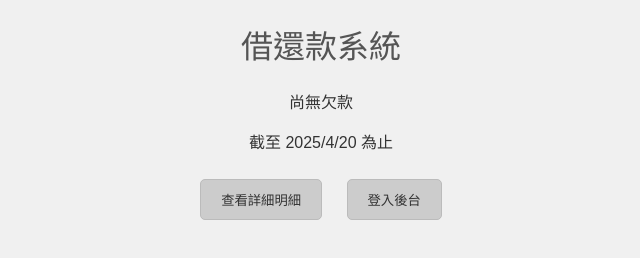
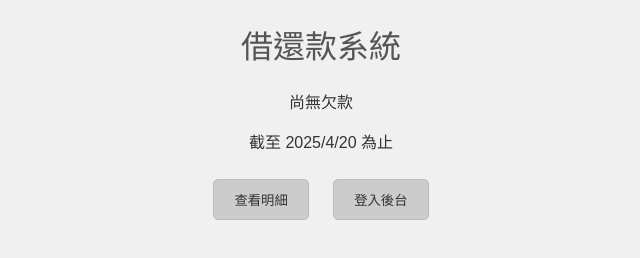
Before and after one commit to suniklun/borrow-and-repay, a plain HTML site: page index.html in a window 1280 px wide. Shown: the whole page, without its empty margins (319-959 px from the left). Drawn offline with Linux system fonts and the light colour scheme.

Commit message:
Update index.html

```diff
--- a/index.html
+++ b/index.html
@@ -11,7 +11,7 @@
     <h1>借還款系統</h1>
     <p id="currentBalance">尚差金額計算中...</p>
     <p id="lastUpdated">截至時間：<span id="currentDate"></span></p>
-    <button onclick="location.href='record.html'">查看詳細明細</button>
+    <button onclick="location.href='record.html'">查看明細</button>
     <button onclick="location.href='admin.html'">登入後台</button>
     <script>
         document.getElementById('currentDate').textContent = new Date().toLocaleDateString('zh-TW');
```
